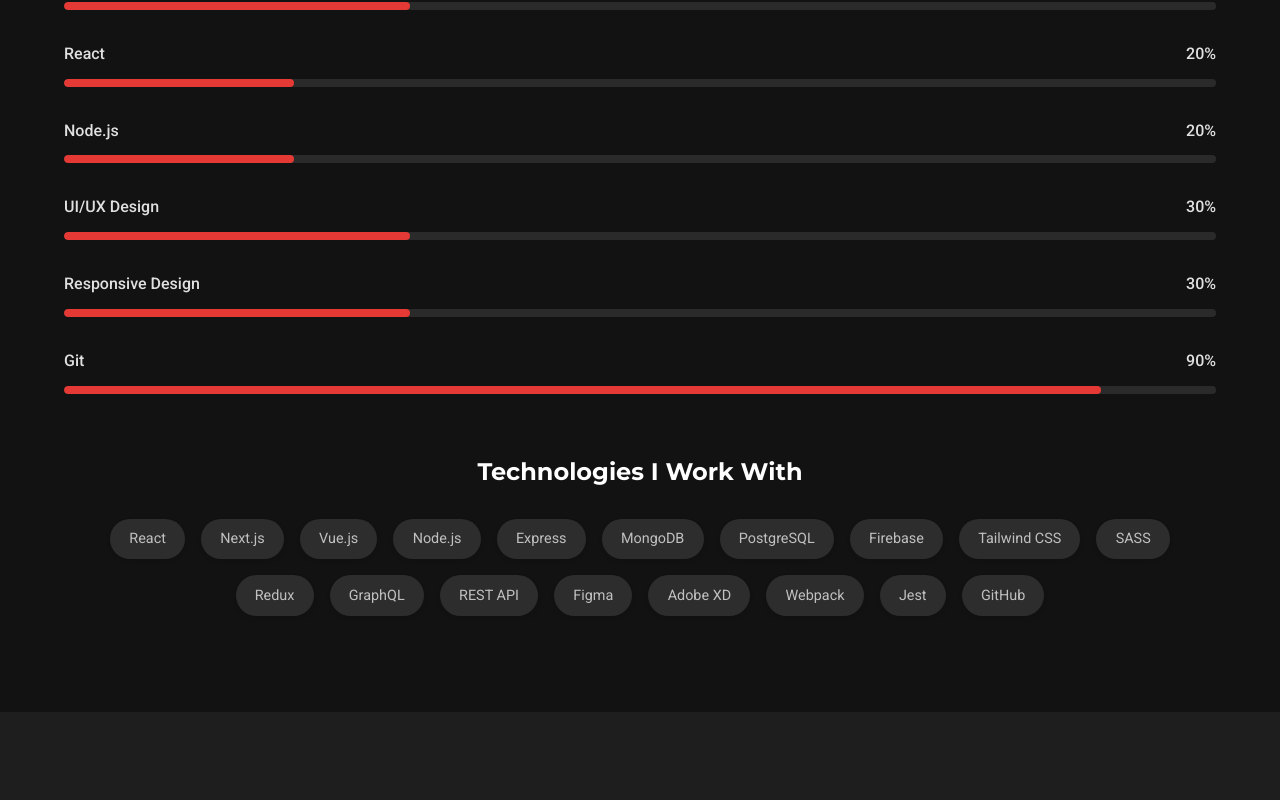
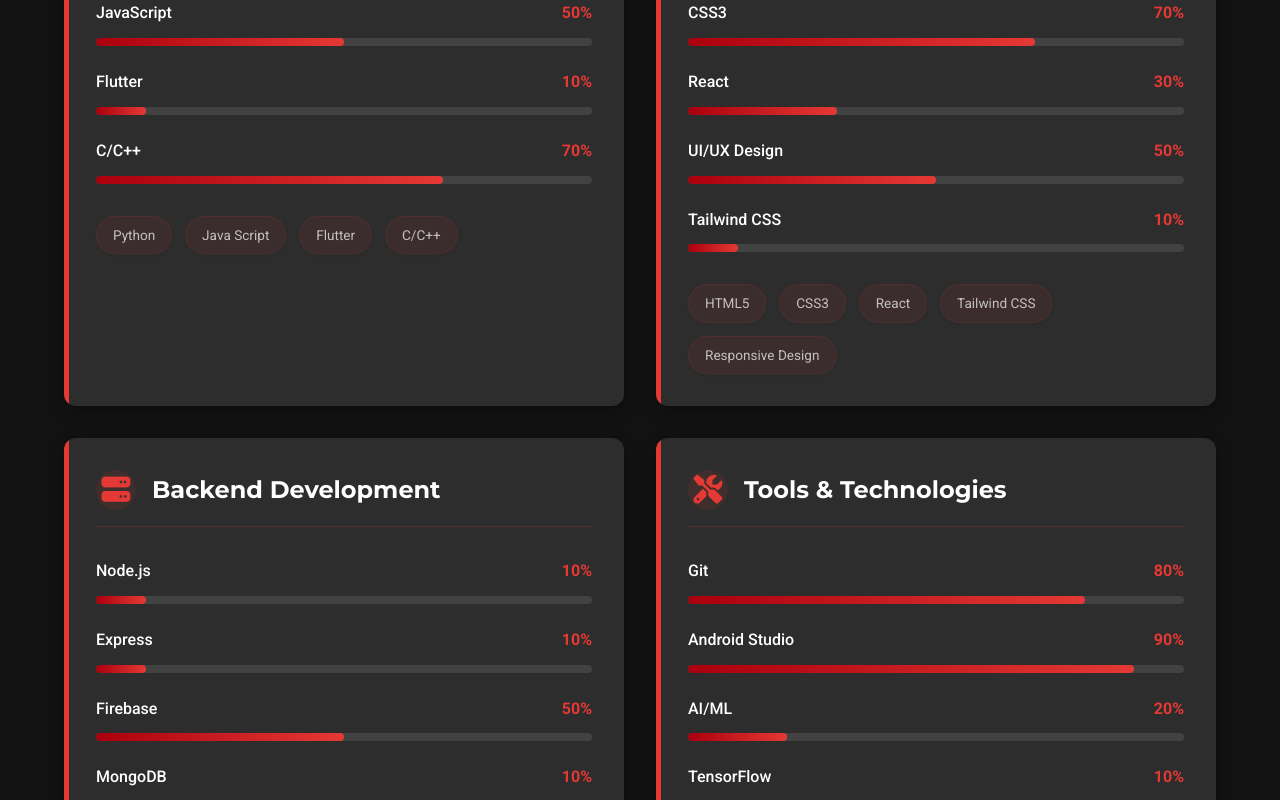
Before and after one commit to Eshu3725/Portfolio, a React (Vite) app: page / in a window 1280 px wide. Shown: the part 1860-2660 px from the top of the page. Built offline with nearby package versions, Linux system fonts and the light colour scheme.

Commit message:
Skill section update

```diff
--- a/src/App.css
+++ b/src/App.css
@@ -379,10 +379,68 @@
   gap: 4rem;
 }
 
+/* Skill Category Styles */
+.skill-category {
+  background-color: var(--bg-card);
+  border-radius: 12px;
+  padding: 2rem;
+  box-shadow: 0 4px 15px var(--shadow-color);
+  transition: all 0.3s ease;
+  position: relative;
+  overflow: hidden;
+}
+
+.skill-category:hover {
+  transform: translateY(-5px);
+  box-shadow: 0 8px 25px var(--shadow-color);
+}
+
+.skill-category::before {
+  content: '';
+  position: absolute;
+  top: 0;
+  left: 0;
+  width: 5px;
+  height: 100%;
+  background: var(--primary);
+  border-radius: 12px 0 0 12px;
+}
+
+.category-header {
+  display: flex;
+  align-items: center;
+  margin-bottom: 2rem;
+  padding-bottom: 1rem;
+  border-bottom: 1px solid rgba(var(--primary-rgb), 0.2);
+}
+
+.category-icon {
+  font-size: 1.8rem;
+  color: var(--primary);
+  margin-right: 1rem;
+  width: 40px;
+  height: 40px;
+  display: flex;
+  align-items: center;
+  justify-content: center;
+  background-color: rgba(var(--primary-rgb), 0.1);
+  border-radius: 50%;
+  padding: 10px;
+}
+
+.category-header h3 {
+  font-size: 1.5rem;
+  color: var(--text-primary);
+  margin: 0;
+  font-weight: 700;
+}
+
+/* Skill Bars Styles */
 .skill-bars {
   display: flex;
   flex-direction: column;
-  gap: 2rem;
+  gap: 1.5rem;
+  margin-bottom: 2rem;
 }
 
 .skill-item {
@@ -396,6 +454,15 @@
   font-weight: 500;
 }
 
+.skill-name {
+  color: var(--text-primary);
+}
+
+.skill-percentage {
+  color: var(--primary);
+  font-weight: 600;
+}
+
 .skill-bar {
   height: 8px;
   background-color: rgba(255, 255, 255, 0.1);
@@ -406,7 +473,7 @@
 
 .skill-level {
   height: 100%;
-  background: var(--primary);
+  background: linear-gradient(90deg, var(--primary-dark), var(--primary));
   border-radius: 4px;
   position: relative;
   animation: skillFill 2s ease-out forwards;
@@ -418,35 +485,95 @@
   }
 }
 
-.technologies h3 {
-  margin-bottom: 2rem;
-  text-align: center;
-  color: var(--text-primary);
-  font-size: 1.5rem;
-}
-
+/* Tech Tags Styles */
 .tech-tags {
   display: flex;
   flex-wrap: wrap;
-  gap: 1rem;
-  justify-content: center;
+  gap: 0.8rem;
+  justify-content: flex-start;
 }
 
 .tech-tag {
-  padding: 0.6rem 1.2rem;
+  padding: 0.5rem 1rem;
   border-radius: 30px;
-  font-size: 0.9rem;
+  font-size: 0.85rem;
   transition: all 0.3s ease;
-  background-color: var(--bg-card);
+  background-color: rgba(var(--primary-rgb), 0.08);
   color: var(--text-secondary);
-  box-shadow: 0 2px 4px rgba(0, 0, 0, 0.1);
+  box-shadow: 0 2px 4px rgba(0, 0, 0, 0.05);
+  border: 1px solid rgba(var(--primary-rgb), 0.1);
 }
 
 .tech-tag:hover {
   transform: translateY(-3px);
-  box-shadow: 0 4px 8px rgba(0, 0, 0, 0.2);
+  box-shadow: 0 4px 8px rgba(0, 0, 0, 0.1);
   background-color: var(--primary);
   color: white;
+  border-color: var(--primary);
+}
+
+/* Responsive Styles for Skills */
+@media (min-width: 992px) {
+  .skills-content {
+    display: grid;
+    grid-template-columns: repeat(2, 1fr);
+    gap: 2rem;
+  }
+}
+
+@media (max-width: 768px) {
+  .skill-category {
+    padding: 1.5rem;
+    margin-bottom: 2rem;
+  }
+
+  .category-header {
+    margin-bottom: 1.5rem;
+  }
+
+  .category-icon {
+    font-size: 1.5rem;
+    width: 35px;
+    height: 35px;
+  }
+
+  .category-header h3 {
+    font-size: 1.3rem;
+  }
+
+  .skill-bars {
+    gap: 1.2rem;
+  }
+}
+
+@media (max-width: 576px) {
+  .skill-category {
+    padding: 1.2rem;
+  }
+
+  .category-header {
+    margin-bottom: 1.2rem;
+  }
+
+  .category-icon {
+    font-size: 1.2rem;
+    width: 30px;
+    height: 30px;
+    margin-right: 0.8rem;
+  }
+
+  .category-header h3 {
+    font-size: 1.1rem;
+  }
+
+  .tech-tags {
+    gap: 0.6rem;
+  }
+
+  .tech-tag {
+    padding: 0.4rem 0.8rem;
+    font-size: 0.8rem;
+  }
 }
 
 /* Projects Section */
--- a/src/components/Skills.jsx
+++ b/src/components/Skills.jsx
@@ -1,21 +1,49 @@
 const Skills = () => {
-  const skills = [
+  // Categorized skills with proficiency levels
+  const skillCategories = {
+    programmingLanguages: [
+      { name: 'Python', level: 80 },
+      { name: 'JavaScript', level: 50 },
+      { name: 'Flutter', level: 10 },
+      { name: 'C/C++', level: 70 }
+    ],
+    frontend: [
       { name: 'HTML5', level: 90 },
-    { name: 'CSS3', level: 60 },
-    { name: 'JavaScript', level: 30 },
-    { name: 'React', level: 20 },
-    { name: 'Node.js', level: 20 },
-    { name: 'UI/UX Design', level: 30 },
-    { name: 'Responsive Design', level: 30 },
-    { name: 'Git', level: 90 }
-  ];
+      { name: 'CSS3', level: 70 },
+      { name: 'React', level: 30 },
+      { name: 'UI/UX Design', level: 50 },
+      { name: 'Tailwind CSS', level: 10 }
+    ],
+    backend: [
+      { name: 'Node.js', level: 10 },
+      { name: 'Express', level: 10 },
+      { name: 'Firebase', level: 50 },
+      { name: 'MongoDB', level: 10 }
+    ],
+    tools: [
+      { name: 'Git', level: 80 },
+      { name: 'Android Studio', level: 90 },
+      { name: 'AI/ML', level: 20 },
+      { name: 'TensorFlow', level: 10 },
+      { name: 'Scikit-learn', level: 10 }
+    ]
+  };
 
-  const technologies = [
-    'React', 'Next.js', 'Vue.js', 'Node.js', 'Express',
-    'MongoDB', 'PostgreSQL', 'Firebase', 'Tailwind CSS',
-    'SASS', 'Redux', 'GraphQL', 'REST API', 'Figma',
-    'Adobe XD', 'Webpack', 'Jest', 'GitHub'
-  ];
+  // Technologies by category for the tags
+  const technologies = {
+    programmingLanguages: ['Python', 'Java Script', 'Flutter', 'C/C++'],
+    frontend: ['HTML5', 'CSS3', 'React', 'Tailwind CSS', 'Responsive Design'],
+    backend: ['Node.js', 'Express', 'Firebase', 'MongoDB'],
+    tools: ['Git', 'VS Code', 'Android Studio', 'Flutter', 'AI/ML','sklearn','Tensorflow']
+  };
+
+  // Category titles with icons
+  const categoryTitles = {
+    programmingLanguages: { title: 'Programming Languages', icon: 'fa-code' },
+    frontend: { title: 'Frontend Development', icon: 'fa-laptop-code' },
+    backend: { title: 'Backend Development', icon: 'fa-server' },
+    tools: { title: 'Tools & Technologies', icon: 'fa-tools' }
+  };
 
   return (
     <section id="skills" className="skills">
@@ -28,9 +56,18 @@
         </div>
 
         <div className="skills-content">
+          {/* Render each skill category */}
+          {Object.keys(skillCategories).map((category) => (
+            <div className="skill-category" key={category}>
+              <div className="category-header">
+                <i className={`fas ${categoryTitles[category].icon} category-icon`} />
+                <h3>{categoryTitles[category].title}</h3>
+              </div>
+
+              {/* Skill bars for this category */}
               <div className="skill-bars">
-            {skills.map((skill, index) => (
-              <div className="skill-item" key={index}>
+                {skillCategories[category].map((skill) => (
+                  <div className="skill-item" key={`${category}-${skill.name}`}>
                     <div className="skill-info">
                       <span className="skill-name">{skill.name}</span>
                       <span className="skill-percentage">{skill.level}%</span>
@@ -46,14 +83,14 @@
                 ))}
               </div>
 
-          <div className="technologies">
-            <h3>Technologies I Work With</h3>
+              {/* Technology tags for this category */}
               <div className="tech-tags">
-              {technologies.map((tech, index) => (
-                <span className="tech-tag" key={index}>{tech}</span>
+                {technologies[category].map((tech) => (
+                  <span className="tech-tag" key={`${category}-tag-${tech}`}>{tech}</span>
                 ))}
               </div>
             </div>
+          ))}
         </div>
       </div>
     </section>
```
Lines whose indentation alone changed are shown as unchanged.
